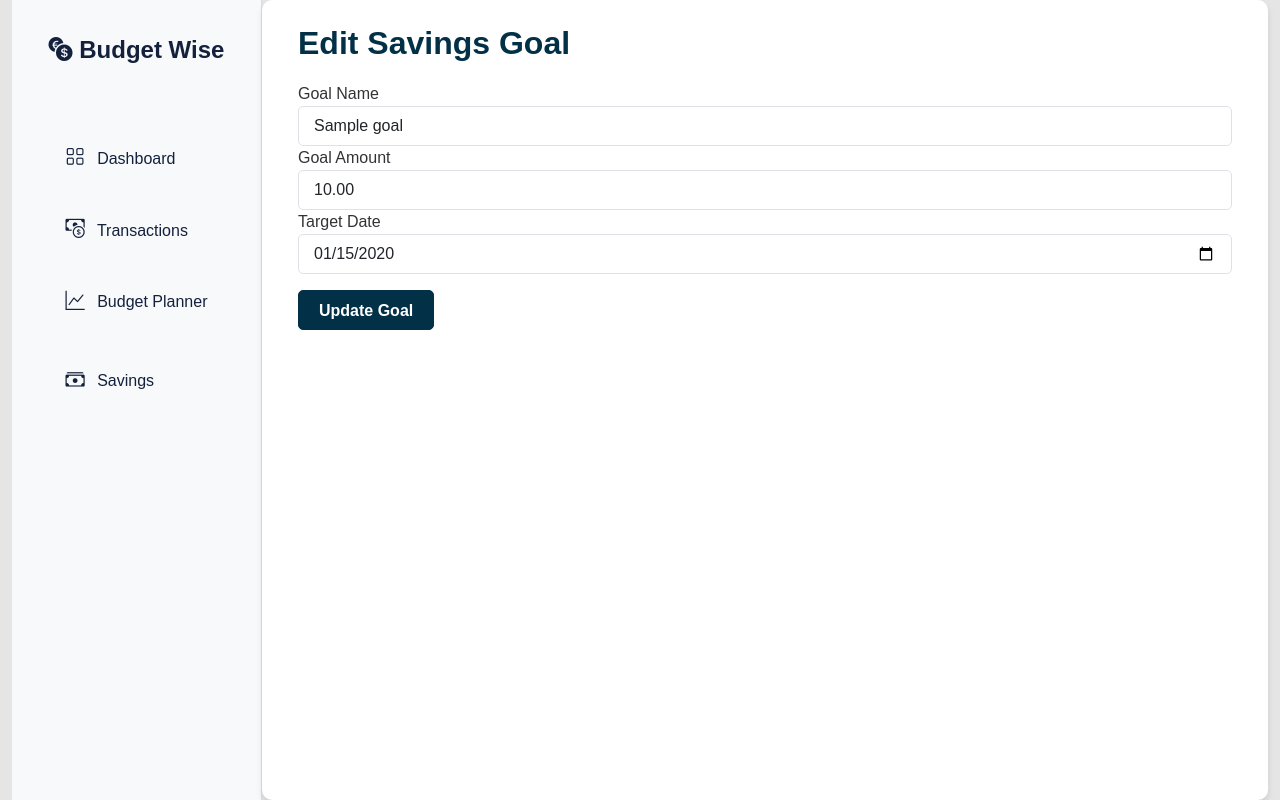
After one commit to DPowidzka/personal-budget-planner, a Flask app: page /edit_savings/1 in a window 1280 px wide. The commit adds this page. Run offline with Flask 3, Linux system fonts and the light colour scheme; the visitor is signed in with stand-in values (Sample User, id 1); tables that the repository leaves empty hold one stand-in row (values such as "Sample post").

```diff
--- a/app.py
+++ b/app.py
@@ -70,15 +70,24 @@ def login():
     return render_template('login.html')
 
 
-# Dashboard route (protected, requires login)
 @app.route('/dashboard')
 def dashboard():
     if 'user_id' not in session:
         flash("You must log in to access this page.", 'warning')
-        return redirect(url_for('login'))  # Redirect to login if not logged in
+        return redirect(url_for('login'))
 
-    accounts = db.get_all_accounts()  # Fetch all accounts with current balances
-    return render_template('dashboard.html', accounts=accounts)
+    user_id = session['user_id']
+    savings_goals = db.get_savings_goal(user_id)  # Fetch savings goals
+
+    # Calculate progress for each goal
+    for goal in savings_goals:
+        if goal['goal_amount'] > 0:
+            goal['progress'] = (goal['saved_amount'] / goal['goal_amount']) * 100
+        else:
+            goal['progress'] = 0
+
+    return render_template('dashboard.html', savings_goals=savings_goals)
+
 
 # Transactions route
 @app.route('/transactions')
@@ -130,7 +139,49 @@ def add_transaction():
     categories = db.get_all_categories()
     return render_template('add_transaction.html', accounts=accounts, categories=categories)
 
-# Other routes
+@app.route('/add-expense', methods=['GET','POST'])
+def add_expense():
+    """
+    Trasa obsługująca dodawanie wydatków do bazy danych.
+    """
+
+    category = request.form.get('category')
+    amount = request.form.get('amount')
+
+
+    if not category or not amount:
+        flash("All fields are required.", "danger")
+        return redirect(url_for('budget-planner'))
+
+    try:
+
+        amount = float(amount)
+        if amount <= 0:
+            flash("Amount must be greater than zero.", "danger")
+            return redirect(url_for('budget_planner'))
+    except ValueError:
+        flash("Invalid amount.", "danger")
+        return redirect(url_for('budget_planner'))
+
+
+    try:
+        success = db.add_expense(category=category, amount=amount)
+    except Exception as e:
+        app.logger.error(f"Error adding expense: {e}")
+        flash("Failed to add expense. Please try again.", "danger")
+        return redirect(url_for('budget_planner'))
+
+
+    if success:
+        flash("Expense added successfully.", "success")
+    else:
+        flash("Failed to add expense. Please try again.", "danger")
+
+
+    return redirect(url_for('budget_planner'))
+
+
+    # Other routes
 @app.route('/budget-planner')
 def budget_planner():
     return render_template('budget-planner.html')
@@ -139,11 +190,14 @@ def budget_planner():
 def savings():
     if 'user_id' not in session:
         flash("You must log in to access this page.", 'warning')
-        return redirect('login.html')
+        return redirect(url_for('login'))
 
-    savings_goals = db.get_savings_goal()
+    user_id = session['user_id']
+    savings_goals = db.get_savings_goal(user_id)  # Get the latest data from DB
 
-    return render_template('savings.html', savings=savings)
+    return render_template('savings.html', savings_goals=savings_goals)
+
+
 
 # Add savings route
 @app.route('/add_savings', methods=['GET', 'POST'])
@@ -169,8 +223,9 @@ def add_savings():
         flash("Invalid goal amount.", 'danger')
         return redirect(url_for('add_savings'))
 
-    # Insert into database
-    success = db.add_savings(goal_name, goal_amount, target_date)
+    user_id = session['user_id']
+
+    success = db.add_savings(goal_name, goal_amount, target_date, user_id)
 
     if success:
         flash("Savings goal created successfully!", 'success')
@@ -180,6 +235,69 @@ def add_savings():
 
     return render_template('add_savings.html')
 
+@app.route('/add_contribution/<int:id>', methods=['POST'])
+def add_contribution(id):
+    if 'user_id' not in session:
+        flash("You must log in to add a contribution.", 'warning')
+        return redirect(url_for('login'))
+
+    user_id = session['user_id']
+    amount = request.form['amount']
+
+    goal = db.get_savings_goal_by_id(id, user_id)
+
+    if goal:
+        new_saved_amount = float(goal['saved_amount']) + float(amount)
+        db.update_saved_amount(id, new_saved_amount)
+
+        flash("Contribution added successfully!", 'success')
+    else:
+        flash("Goal not found.", 'danger')
+
+    return redirect(url_for('savings'))
+
+# Route to edit savings goal
+@app.route('/edit_savings/<int:id>', methods=['GET'])
+def edit_savings(id):
+    if 'user_id' not in session:
+        flash("You must log in to edit a savings goal.", 'warning')
+        return redirect(url_for('login'))
+
+    user_id = session['user_id']
+    goal = db.get_savings_goal_by_id(id, user_id)
+
+    if goal:
+        return render_template('edit_savings.html', goal=goal)
+    else:
+        flash("Savings goal not found.", 'danger')
+        return redirect(url_for('savings'))
+
+# Route to update savings goal
+@app.route('/update_savings_goal/<int:id>', methods=['POST'])
+def update_savings_goal(id):
+    if 'user_id' not in session:
+        flash("You must log in to update a savings goal.", 'warning')
+        return redirect(url_for('login'))
+
+    goal_name = request.form['goal_name']
+    goal_amount = request.form['goal_amount']
+    target_date = request.form['target_date']
+
+    try:
+        goal_amount = float(goal_amount)
+    except ValueError:
+        flash("Invalid goal amount.", 'danger')
+        return redirect(url_for('edit_savings', id=id))
+
+    # Update the goal in the database
+    success = db.update_savings_goal(id, goal_name, goal_amount, target_date)
+
+    if success:
+        flash("Savings goal updated successfully!", 'success')
+        return redirect(url_for('savings'))
+    else:
+        flash("Failed to update savings goal. Please try again.", 'danger')
+        return redirect(url_for('edit_savings', id=id))
 
 @app.route('/logout')
 def logout():
@@ -187,6 +305,6 @@ def logout():
     flash("You have been logged out.", 'info')
     return redirect(url_for('login'))
 
-# Main entry point
+
 if __name__ == '__main__':
     app.run(debug=True)
--- a/models/database.py
+++ b/models/database.py
@@ -140,13 +140,13 @@ class BudgetDatabase:
             print(f"Błąd podczas pobierania kategorii: {e}")
             return []
 
-    def add_savings(self, goal_name, goal_amount, target_date):
+    def add_savings(self, goal_name, goal_amount, target_date, user_id):
         query = """
             INSERT INTO savings_goals (goal_name, goal_amount, target_date, user_id)
             VALUES (%s, %s, %s, %s)
         """
         try:
-            self.cursor.execute(query, (goal_name, goal_amount, target_date, session['user_id']))
+            self.cursor.execute(query, (goal_name, goal_amount, target_date, user_id))
             self.connection.commit()
             return True
         except Exception as e:
@@ -154,16 +154,78 @@ class BudgetDatabase:
             self.connection.rollback()
             return False
 
-    def get_savings_goal(self):
-        """Fetch savings goals from the database."""
+    def get_savings_goal(self, user_id):
         query = """
-        SELECT goal_name, goal_amount, saved_amountFROM savings_goals"""
+            SELECT id, goal_name, goal_amount, saved_amount
+            FROM savings_goals
+            WHERE user_id = %s
+        """
         try:
-            self.cursor.execute(query)
+            self.cursor.execute(query, (user_id,))
             return self.cursor.fetchall()
         except Exception as e:
             print(f"Błąd przy pobieraniu danych: {e}")
             return []
+
+    def add_contribution(self, goal_id, amount):
+        try:
+            self.cursor.execute(
+                "INSERT INTO contributions (goal_id, amount) VALUES (%s, %s)",
+                (goal_id, amount),
+            )
+            self.cursor.execute(
+                "UPDATE savings_goals SET saved_amount = saved_amount + %s WHERE goal_id = %s",
+                (amount, goal_id),
+            )
+            self.connection.commit()
+            return True
+        except Exception as e:
+            print(f"Error adding contribution: {e}")
+            self.connection.rollback()
+            return False
+
+
+    def update_saved_amount(self, id, new_saved_amount):
+        """Update the saved_amount for a specific goal."""
+        query = """
+            UPDATE savings_goals
+            SET saved_amount = %s
+            WHERE id = %s
+        """
+        try:
+            self.cursor.execute(query, (new_saved_amount, id))
+            self.connection.commit()
+        except Exception as e:
+            print(f"Error updating saved_amount: {e}")
+            self.connection.rollback()
+
+
+    def get_savings_goal_by_id(self, id, user_id):
+        """Fetch a savings goal by its id and user_id."""
+        query = """
+            SELECT * FROM savings_goals
+            WHERE id = %s AND user_id = %s
+        """
+        self.cursor.execute(query, (id, user_id))
+        result = self.cursor.fetchone()
+        return result
+
+
+    def update_savings_goal(self, id, goal_name, goal_amount, target_date):
+        """Update the savings goal."""
+        query = """
+        UPDATE savings_goals
+        SET goal_name = %s, goal_amount = %s, target_date = %s
+        WHERE id = %s
+        """
+        try:
+            self.cursor.execute(query, (goal_name, goal_amount, target_date, id))
+            self.connection.commit()
+            return True
+        except Exception as e:
+            print(f"Error updating savings goal: {e}")
+            self.connection.rollback()
+            return False
 
 
     def close(self):
--- /dev/null
+++ b/templates/edit_savings.html
@@ -0,0 +1,31 @@
+{% extends "base.html" %}
+
+{% block title %}Edit Savings Goal{% endblock %}
+
+{% block content %}
+<div class="container">
+    <h2 class="content-title">Edit Savings Goal</h2>
+
+    <form action="{{ url_for('update_savings_goal', id=goal.id) }}" method="POST">
+        <div class="form-group">
+            <label for="goal_name">Goal Name</label>
+            <input type="text" class="form-control" id="goal_name" name="goal_name" value="{{ goal.goal_name }}"
+                required>
+        </div>
+
+        <div class="form-group">
+            <label for="goal_amount">Goal Amount</label>
+            <input type="number" step="0.01" class="form-control" id="goal_amount" name="goal_amount"
+                value="{{ goal.goal_amount }}" required>
+        </div>
+
+        <div class="form-group">
+            <label for="target_date">Target Date</label>
+            <input type="date" class="form-control" id="target_date" name="target_date" value="{{ goal.target_date }}"
+                required>
+        </div>
+
+        <button type="submit" class="btn btn-primary mt-3">Update Goal</button>
+    </form>
+</div>
+{% endblock %}
```
Also changed, not shown: mysql/budget_tracker.sql (+17 -1 lines), templates/dashboard.html (+14 -33 lines), templates/savings.html (+25 -8 lines).
